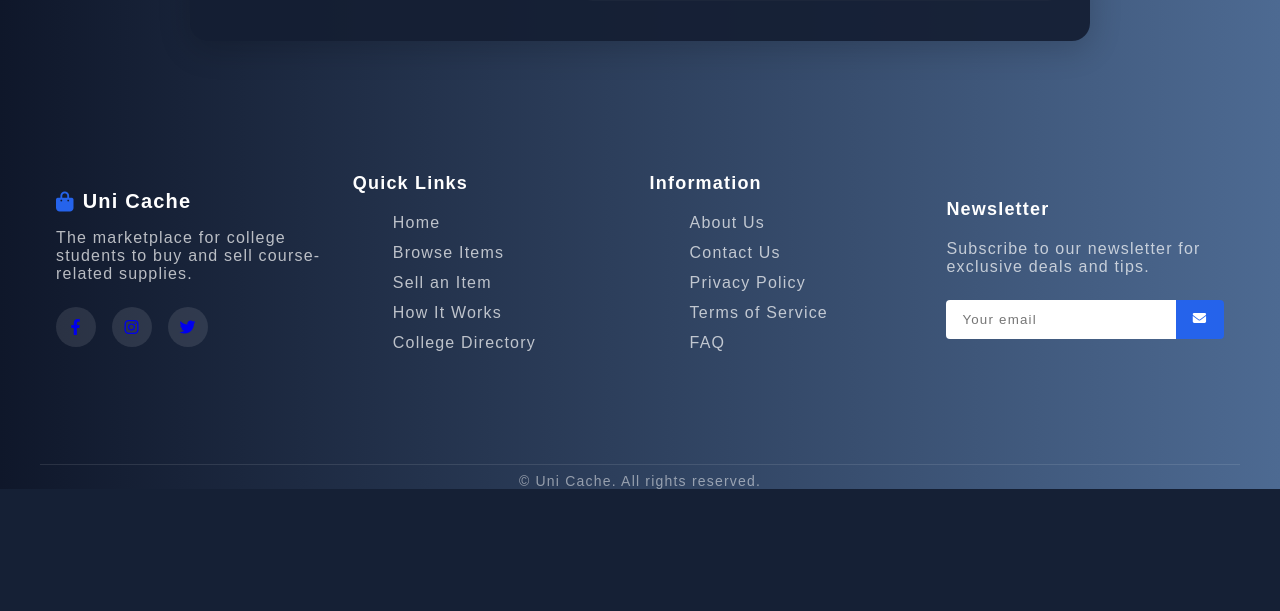
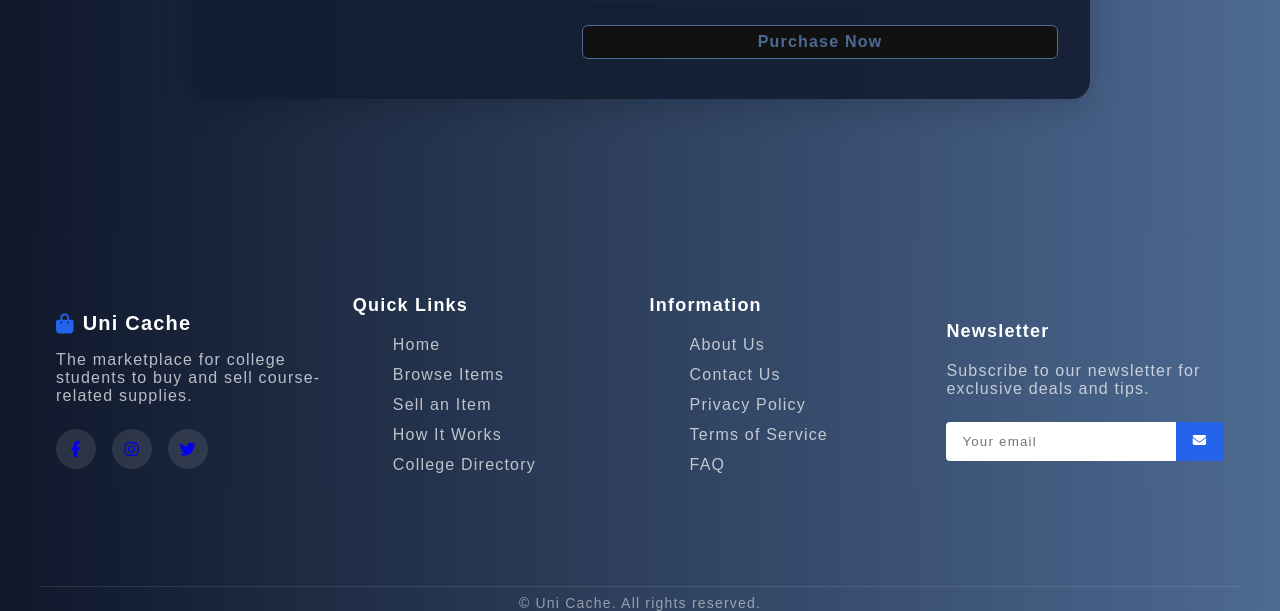
Before and after one commit to JUGADU-GEEKS/College-Community, a Flask app: page /view in a window 1280 px wide. Shown: the part 529-1140 px from the top of the page. Before the commit the page ends 1018 px from the top, so only its background shows below. Run offline with Flask 3, Linux system fonts and the light colour scheme; parts of the project's set-up code (start-up, migrations or seed data) failed here and were passed over.

Commit message:
few chnges

```diff
--- a/static/stylesheets/browse.css
+++ b/static/stylesheets/browse.css
@@ -432,7 +432,8 @@ h1{
     font-size: 1.1em;
   }
 
-  .add-to-cart {
+  /* Remove this class as we're using standardized .btn instead */
+  /* .add-to-cart {
     background: #111;
     color: #4d6a92;
     border: 1.5px solid #4d6a92;
@@ -448,7 +449,51 @@ h1{
   .add-to-cart:hover {
     background: #506e98;
     color: #181818;
-  }
+  } */
+
+/* Standardized Button Styles */
+.btn {
+  background: #111;
+  color: #4d6a92;
+  border: 1.5px solid #4d6a92;
+  border-radius: 6px;
+  padding: 7px 18px;
+  font-size: 1em;
+  font-weight: 600;
+  cursor: pointer;
+  transition: background 0.2s, color 0.2s, transform 0.2s;
+  display: inline-block;
+  text-align: center;
+  text-decoration: none;
+  margin-top: 6px;
+}
+
+.btn:hover {
+  background: #506e98;
+  color: #181818;
+  transform: translateY(-2px);
+}
+
+.btn-primary {
+  background: #4d6a92;
+  color: #fff;
+  border: 1.5px solid #4d6a92;
+}
+
+.btn-primary:hover {
+  background: #3d5a82;
+  color: #fff;
+}
+
+.btn-gold {
+  color: #f7d08a;
+  border-color: #f7d08a;
+}
+
+.btn-gold:hover {
+  background: #f7d08a;
+  color: #0f172a;
+}
 
 /* Media Queries */
 @media (min-width: 640px) {
--- a/templates/view.html
+++ b/templates/view.html
@@ -73,12 +73,12 @@
         }
         /* Footer */
 .footer {
-    background-color: #1F2937;
+    background: linear-gradient(to right, #0f172a);
     color: white;
     height: 400px;
     max-height: 500px;
     min-height: 400px;
-    margin-top: 3rem;
+    margin-top: 7rem;
     padding: 0;
     display: flex;
     flex-direction: column;
@@ -296,6 +296,7 @@
                     <span class="seller-name">Seller: Rohan Sharma</span>
                     <span class="seller-linkedin"><a href="https://www.linkedin.com/in/rohan-sharma-123456/" target="_blank"><i class="fab fa-linkedin"></i> LinkedIn</a></span>
                 </div>
+                <button class="btn">Purchase Now</button>
             </div>
         </div>
     </main>
```
Also changed, not shown: templates/browse.html (+16 -11 lines).
